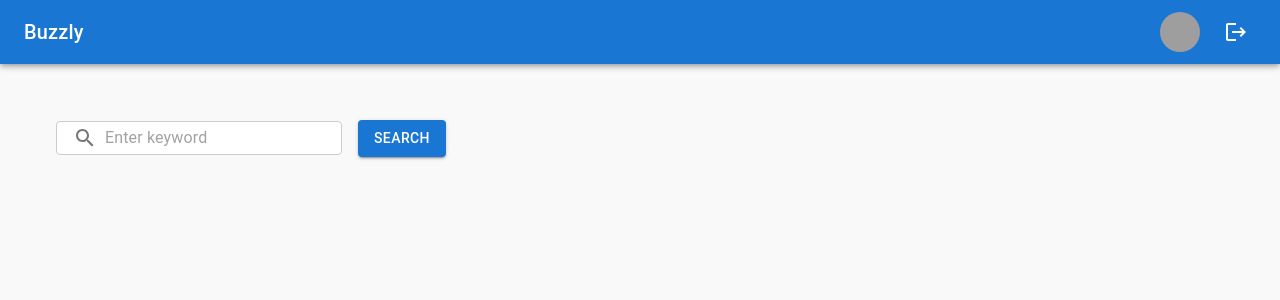
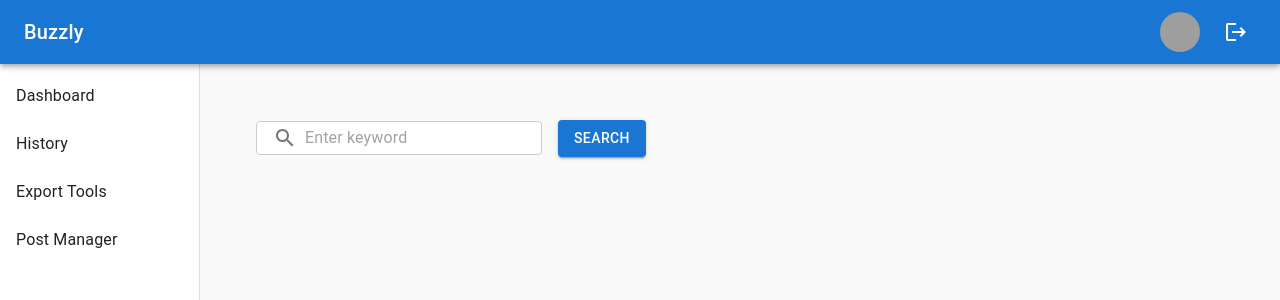
Before and after one commit to reetuverma1722/Buzzle_Frontend, a React (Create React App) app in the folder frontend/: page /dashboard in a window 1280 px wide. Shown: the top 300 px of the page. Built offline with nearby package versions, Linux system fonts and the light colour scheme; sample sign-in values are in the browser's storage; grey boxes are pictures that could not be loaded.

Commit message:
add dashboard code

```diff
--- a/frontend/src/Pages/Dashboard.jsx
+++ b/frontend/src/Pages/Dashboard.jsx
@@ -42,7 +42,6 @@ const Dashboard = () => {
     localStorage.removeItem("token");
     setLogoutOpen(false);
     navigate("/login");
-    navigate("/login");
   };
 
   const searchTweets = async () => {
@@ -65,8 +64,7 @@ const Dashboard = () => {
         onConfirm={handleLogout}
       />
 
-
-
+     <Sidebar/>
       <Box
         component="main"
         sx={{ flexGrow: 1, bgcolor: "#f9f9f9", minHeight: "100vh" }}
```
